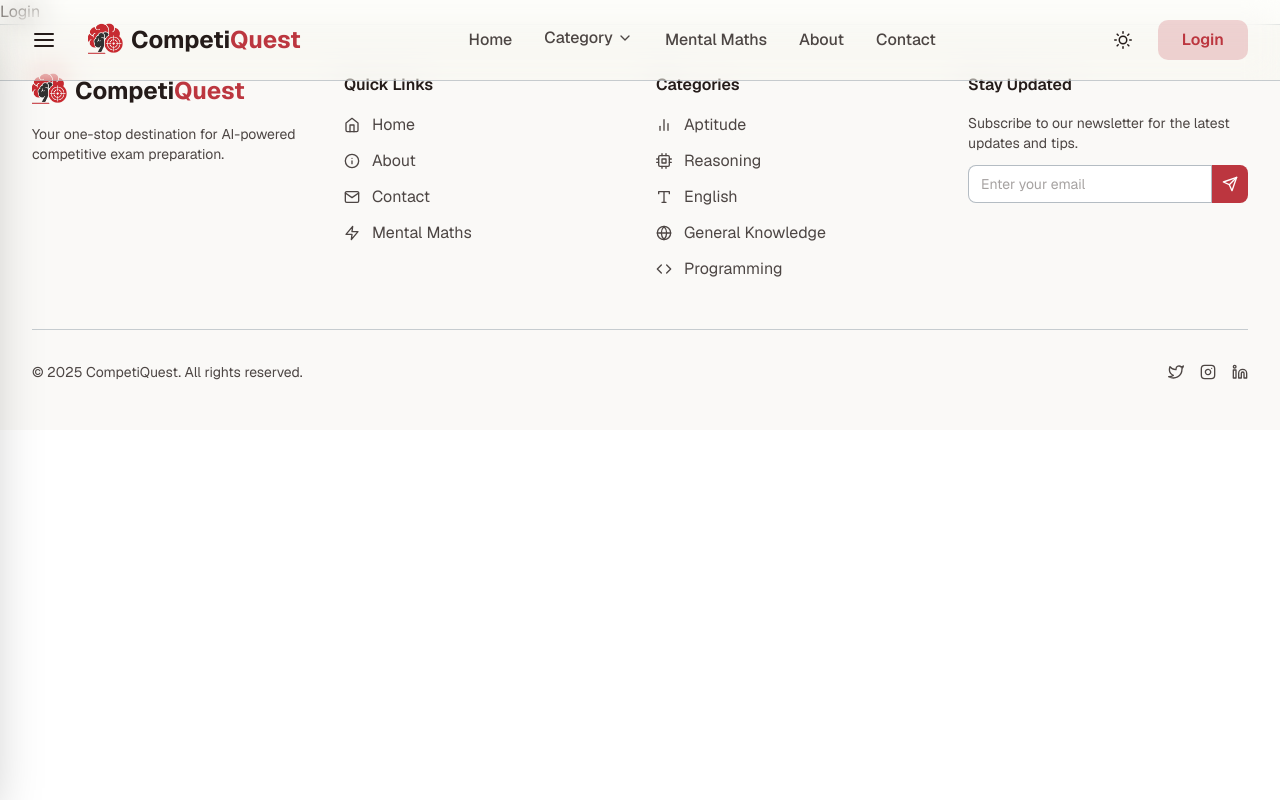
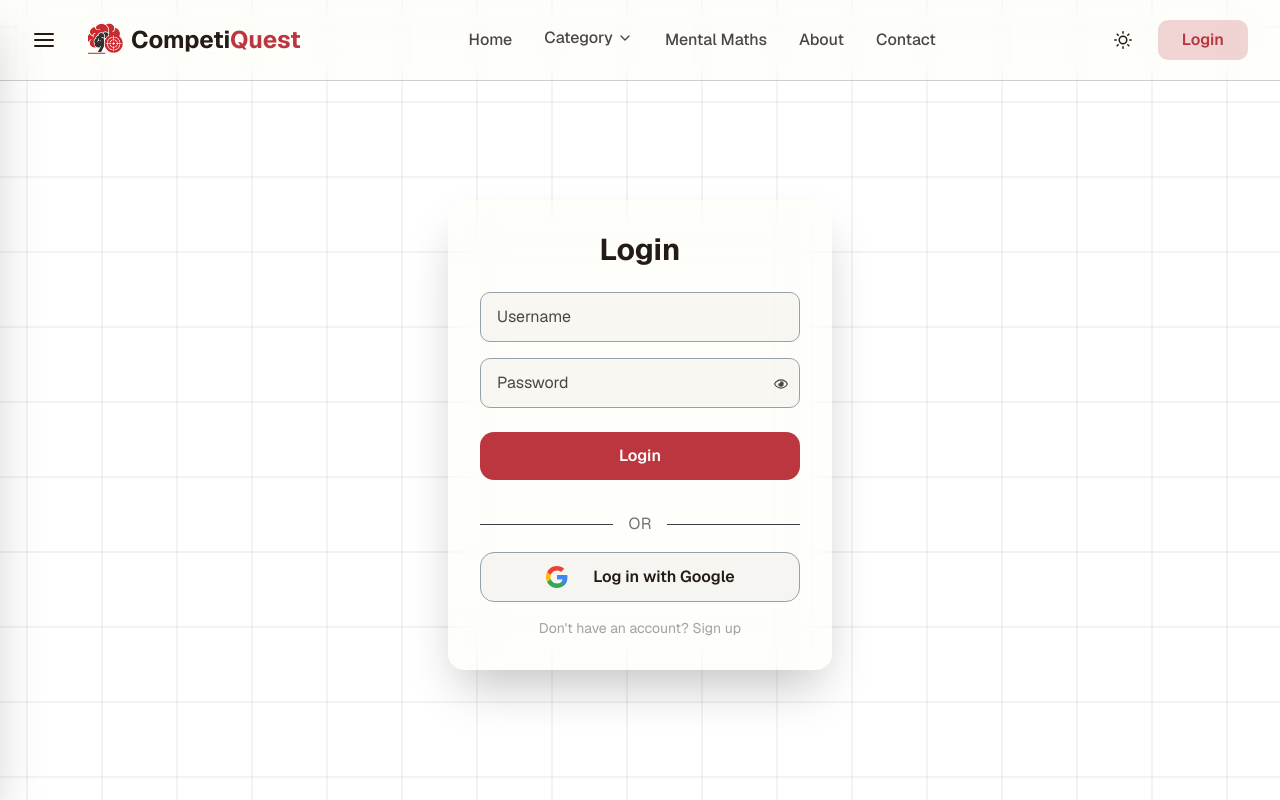
Before and after one commit to gauravRathod674/CompetiQuest, a Next.js app in the folder Client/: page /login in a window 1280 px wide. Shown: the top 800 px of the page. Built offline with nearby package versions, Linux system fonts and the light colour scheme.

Commit message:
Login and SIgnup page created

```diff
--- a/Client/app/globals.css
+++ b/Client/app/globals.css
@@ -64,7 +64,7 @@
   --input: oklch(0.95 0.03 90);
   --ring: oklch(0.536 0.17 21.3 / 0.6);
   --square-border-color: oklch(from var(--foreground) l c h / 0.01);
-  --accent-glow: rgba(188,55,68,0.15);
+  --accent-glow: rgba(188, 55, 68, 0.15);
 }
 
 /* Dark Mode Theme - Unchanged */
@@ -99,7 +99,7 @@
   --input: oklch(0.3 0.005 260);
   --ring: oklch(0.536 0.17 21.3 / 0.6);
   --square-border-color: oklch(from var(--foreground) l c h / 0.05);
-  --accent-glow: rgba(187,80,82,0.15);
+  --accent-glow: rgba(187, 80, 82, 0.15);
 }
 
 @layer base {
--- a/Client/app/login/page.jsx
+++ b/Client/app/login/page.jsx
@@ -1,12 +1,63 @@
 // page.js
-import Navbar from "../../components/Navbar";
-import HeroSection from "../../components/home/HeroSection";
-import Footer from "../../components/Footer";
+"use client";
+import Squares from "@/components/home/Squares";
+import { useState } from "react";
+import LoginPage from "@/components/login/LoginPage";
+import SignupPage from "@/components/login/SignupPage";
 
 export default function Login() {
+  const [themeColors, setThemeColors] = useState({
+    border: "oklch(0.15 0 0 / 0.1)",
+    hover: "#222",
+  });
+
+  const [isFlipped, setIsFlipped] = useState(false);
+
+  // Toggle the flip state
+  const handleFlip = () => {
+    setIsFlipped(!isFlipped);
+  };
   return (
-    <div>
-    Login
+    <div className="relative h-screen w-full flex flex-col items-center justify-center bg-background overflow-hidden p-4">
+      <div className="absolute inset-0 z-0 opacity-50 dark:opacity-100">
+        <Squares
+          speed={0.3}
+          squareSize={75}
+          direction="diagonal"
+          borderColor={themeColors.border || "#999"}
+          hoverFillColor={themeColors.hover || "#222"}
+        />
+      </div>
+
+      <div className="absolute inset-0 -z-10" style={{ perspective: "1000px" }}>
+        <div
+          className="absolute bottom-0 left-0 right-0 h-[150%] origin-bottom"
+          style={{
+            transform: "rotateX(55deg)",
+            maskImage: "linear-gradient(to top, black 30%, transparent 80%)",
+            WebkitMaskImage:
+              "linear-gradient(to top, black 30%, transparent 80%)",
+          }}
+        >
+          <Squares
+            speed={0.4}
+            squareSize={50}
+            direction="diagonal"
+            borderColor={themeColors.border}
+            hoverFillColor={themeColors.hover}
+          />
+        </div>
+      </div>
+      <div
+        className="relative z-10 w-full max-w-sm h-100 transform-gpu transition-transform duration-700 "
+        style={{
+          transformStyle: "preserve-3d",
+          transform: isFlipped ? "rotateY(180deg)" : "rotateY(0deg)",
+        }}
+      >
+        <LoginPage onFlip={handleFlip} />
+        <SignupPage onFlip={handleFlip} />
+      </div>
     </div>
   );
 }
--- /dev/null
+++ b/Client/components/login/LoginPage.jsx
@@ -0,0 +1,100 @@
+import { useState } from "react";
+import { FaRegEye } from "react-icons/fa";
+import { FaRegEyeSlash } from "react-icons/fa";
+
+const LoginPage = ({ onFlip }) => {
+  const [showPassword, setShowPassword] = useState(false);
+
+  return (
+    <div
+      className="absolute inset-0 h-fit flex flex-col items-center justify-center p-8 bg-muted/10 backdrop-blur-xl rounded-2xl shadow-2xl"
+      style={{ backfaceVisibility: "hidden" }}
+    >
+      <h2 className="text-3xl font-bold mb-6 text-center">Login</h2>
+      {/* Username */}
+      <div className="relative w-full mb-4">
+        <input
+          type="text"
+          placeholder="Username"
+          required
+          className="w-full bg-secondary/40 border border-border rounded-lg px-4 py-3 text-foreground placeholder:text-muted-foreground focus:outline-none focus:ring-2 focus:ring-accent transition-all duration-300"
+        />
+      </div>
+      {/* password */}
+      <div className="relative w-full mb-6">
+        <input
+          type={showPassword ? "text" : "password"}
+          placeholder="Password"
+          required
+          minLength={8}
+          className="w-full bg-secondary/40 border border-border rounded-lg px-4 py-3 text-foreground placeholder:text-muted-foreground focus:outline-none focus:ring-2 focus:ring-accent transition-all duration-300"
+        />
+        <button
+          type="button"
+          onClick={() => setShowPassword(!showPassword)}
+          className="absolute right-3 top-1/2 transform -translate-y-1/2 text-sm text-muted-foreground hover:text-foreground transition-colors duration-300"
+        >
+          {showPassword ? (
+            <FaRegEyeSlash className="inline-block" />
+          ) : (
+            <FaRegEye className="inline-block" />
+          )}
+        </button>
+      </div>
+      <button
+        type="submit"
+        className="w-full cursor-pointer py-3 mb-4 rounded-xl bg-accent text-accent-foreground font-semibold hover:bg-accent/50 hover:text-accent transition-colors duration-300"
+      >
+        Login
+      </button>
+      <div className="flex items-center w-full my-4">
+        <hr className="flex-grow border-zinc-700" />
+        <span className="mx-4 text-zinc-500">OR</span>
+        <hr className="flex-grow border-zinc-700" />
+      </div>
+      <button className="cursor-pointer w-full py-3 flex items-center justify-center gap-2 rounded-xl font-semibold bg-secondary/50 border  hover:bg-secondary transition-colors duration-300">
+        <svg
+          xmlns="http://www.w3.org/2000/svg"
+          className="w-6 h-6"
+          viewBox="0 0 48 48"
+        >
+          <defs>
+            <path
+              id="a"
+              d="M44.5 20H24v8.5h11.8C34.7 33.9 30.1 37 24 37c-7.2 0-13-5.8-13-13s5.8-13 13-13c3.1 0 5.9 1.1 8.1 2.9l6.4-6.4C34.6 4.1 29.6 2 24 2 11.8 2 2 11.8 2 24s9.8 22 22 22c11 0 21-8 21-22 0-1.3-.2-2.7-.5-4z"
+            />
+          </defs>
+          <clipPath id="b">
+            <use xlinkHref="#a" overflow="visible" />
+          </clipPath>
+          <path clipPath="url(#b)" fill="#FBBC05" d="M0 37V11l17 13z" />
+          <path
+            clipPath="url(#b)"
+            fill="#EA4335"
+            d="M0 11l17 13 7-6.1L48 14V0H0z"
+          />
+          <path
+            clipPath="url(#b)"
+            fill="#34A853"
+            d="M0 37l30-23 7.9 1L48 0v48H0z"
+          />
+          <path
+            clipPath="url(#b)"
+            fill="#4285F4"
+            d="M48 48L17 24l-4-3 35-10z"
+          />
+        </svg>
+        <span className="ml-4">Log in with Google</span>
+      </button>
+
+      <button
+        className="mt-4 text-sm text-muted-foreground/50 hover:text-muted-foreground transition-colors duration-300 cursor-pointer"
+        onClick={onFlip}
+      >
+        Don't have an account? Sign up
+      </button>
+    </div>
+  );
+};
+
+export default LoginPage;
--- /dev/null
+++ b/Client/components/login/SignupPage.jsx
@@ -0,0 +1,109 @@
+import { useState } from "react";
+import { FaRegEye } from "react-icons/fa";
+import { FaRegEyeSlash } from "react-icons/fa";
+
+const SignupPage = ({ onFlip }) => {
+  const [showPassword, setShowPassword] = useState(false);
+  return (
+    <div
+      className="absolute inset-0 h-fit flex flex-col items-center justify-center p-8 bg-muted/10 backdrop-blur-xl rounded-2xl shadow-2xl"
+      style={{ backfaceVisibility: "hidden", transform: "rotateY(180deg)" }}
+    >
+      <h2 className="text-3xl font-bold mb-6 text-center text-foreground">
+        Sign Up
+      </h2>
+      {/* username */}
+      <div className="relative w-full mb-4">
+        <input
+          type="text"
+          placeholder="Username"
+          required
+          className="w-full bg-secondary/40 border border-border rounded-lg px-4 py-3 text-foreground placeholder:text-muted-foreground focus:outline-none focus:ring-2 focus:ring-accent transition-all duration-300"
+        />
+      </div>
+      {/* email */}
+      <div className="relative w-full mb-4">
+        <input
+          type="email"
+          placeholder="Email"
+          required
+          className="w-full bg-secondary/40 border border-border rounded-lg px-4 py-3 text-foreground placeholder:text-muted-foreground focus:outline-none focus:ring-2 focus:ring-accent transition-all duration-300"
+        />
+      </div>
+      {/* password */}
+      <div className="relative w-full mb-6">
+        <input
+          type={showPassword ? "text" : "password"}
+          placeholder="Password"
+          required
+          minLength={8}
+          className="w-full bg-secondary/40 border border-border rounded-lg px-4 py-3 text-foreground placeholder:text-muted-foreground focus:outline-none focus:ring-2 focus:ring-accent transition-all duration-300"
+        />
+        <button
+          type="button"
+          onClick={() => setShowPassword(!showPassword)}
+          className="absolute right-3 top-1/2 transform -translate-y-1/2 text-sm text-muted-foreground hover:text-foreground transition-colors duration-300"
+        >
+          {showPassword ? (
+            <FaRegEyeSlash className="inline-block" />
+          ) : (
+            <FaRegEye className="inline-block" />
+          )}
+        </button>
+      </div>
+      <button
+        type="submit"
+        className="cursor-pointer w-full py-3 mb-4 rounded-xl bg-accent text-accent-foreground font-semibold hover:bg-accent/50 hover:text-accent transition-colors duration-300"
+      >
+        Sign Up
+      </button>
+      <div className="flex items-center w-full my-4">
+        <hr className="flex-grow border-zinc-700" />
+        <span className="mx-4 text-zinc-500">OR</span>
+        <hr className="flex-grow border-zinc-700" />
+      </div>
+      <button className="cursor-pointer w-full py-3 flex items-center justify-center gap-2 rounded-xl font-semibold bg-secondary/10 border border-border hover:bg-secondary transition-colors duration-300">
+        {/* Google Icon SVG */}
+        <svg
+          xmlns="http://www.w3.org/2000/svg"
+          className="w-6 h-6"
+          viewBox="0 0 48 48"
+        >
+          <defs>
+            <path
+              id="a"
+              d="M44.5 20H24v8.5h11.8C34.7 33.9 30.1 37 24 37c-7.2 0-13-5.8-13-13s5.8-13 13-13c3.1 0 5.9 1.1 8.1 2.9l6.4-6.4C34.6 4.1 29.6 2 24 2 11.8 2 2 11.8 2 24s9.8 22 22 22c11 0 21-8 21-22 0-1.3-.2-2.7-.5-4z"
+            />
+          </defs>
+          <clipPath id="b">
+            <use xlinkHref="#a" overflow="visible" />
+          </clipPath>
+          <path clipPath="url(#b)" fill="#FBBC05" d="M0 37V11l17 13z" />
+          <path
+            clipPath="url(#b)"
+            fill="#EA4335"
+            d="M0 11l17 13 7-6.1L48 14V0H0z"
+          />
+          <path
+            clipPath="url(#b)"
+            fill="#34A853"
+            d="M0 37l30-23 7.9 1L48 0v48H0z"
+          />
+          <path
+            clipPath="url(#b)"
+            fill="#4285F4"
+            d="M48 48L17 24l-4-3 35-10z"
+          />
+        </svg>
+        <span className="ml-4">Sign Up with Google</span>
+      </button>
+      <button
+        className="cursor-pointer mt-4 text-sm text-muted-foreground/50 hover:text-muted-foreground transition-colors duration-300"
+        onClick={onFlip}
+      >
+        Already have an account? Login
+      </button>
+    </div>
+  );
+};
+export default SignupPage;
--- a/Client/package.json
+++ b/Client/package.json
@@ -29,14 +29,14 @@
     "framer-motion": "^12.23.12",
     "jwt-decode": "^4.0.0",
     "lucide-react": "^0.487.0",
-    "next": "^15.2.4",
+    "next": "^15.4.6",
     "next-themes": "^0.4.6",
     "next-transpile-modules": "^10.0.1",
     "ogl": "^1.0.11",
     "pdfjs-dist": "^4.8.69",
     "raw-loader": "^4.0.2",
-    "react": "^19.1.0",
-    "react-dom": "^19.1.0",
+    "react": "^19.1.1",
+    "react-dom": "^19.1.1",
     "react-hot-toast": "^2.5.2",
     "react-icons": "^5.5.0",
     "react-markdown": "^10.1.0",
```
Also changed, not shown: Client/components/Navbar.jsx (+4 -4 lines), 1 other file (tests, documents, lock files or other folders).
